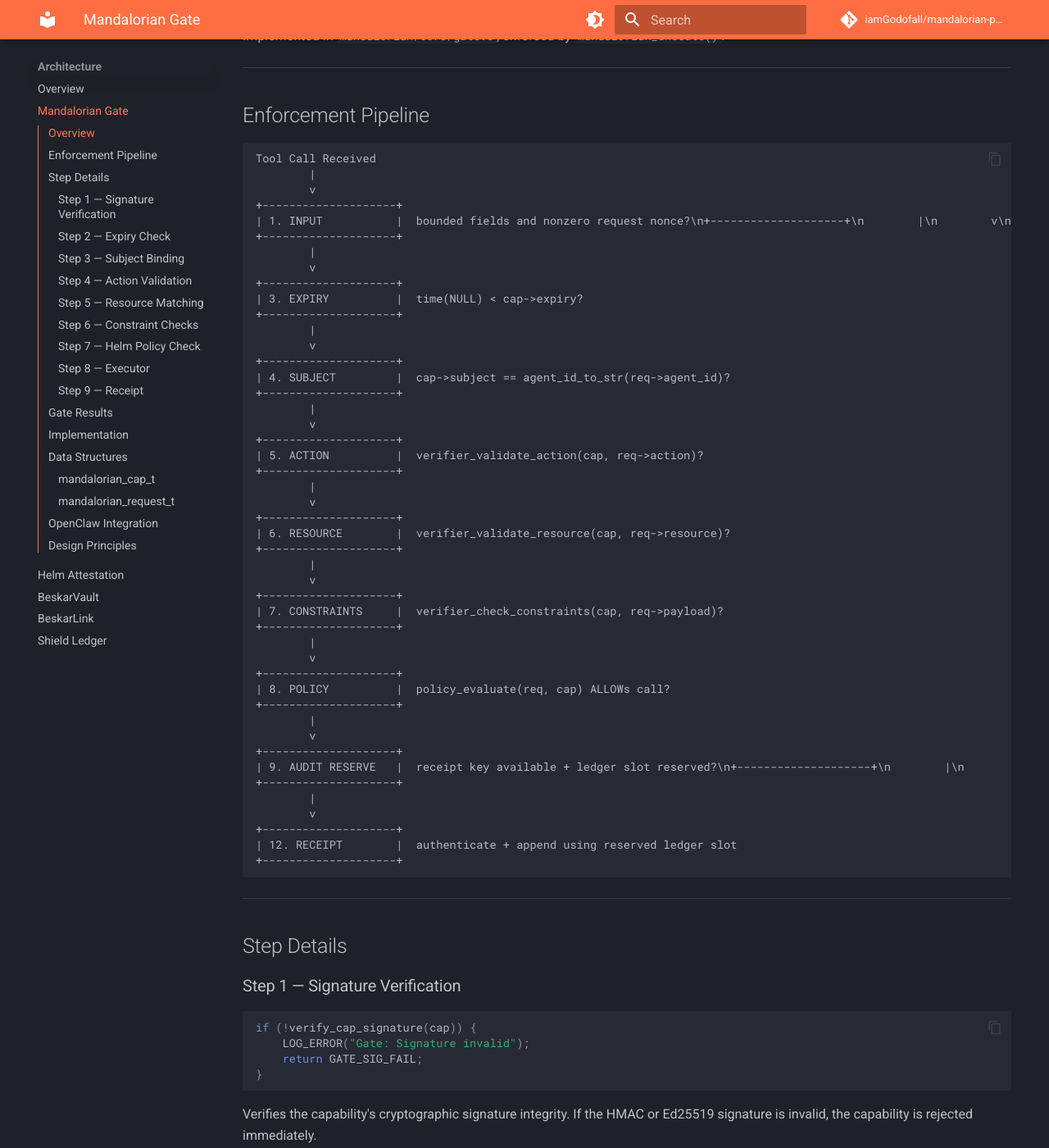
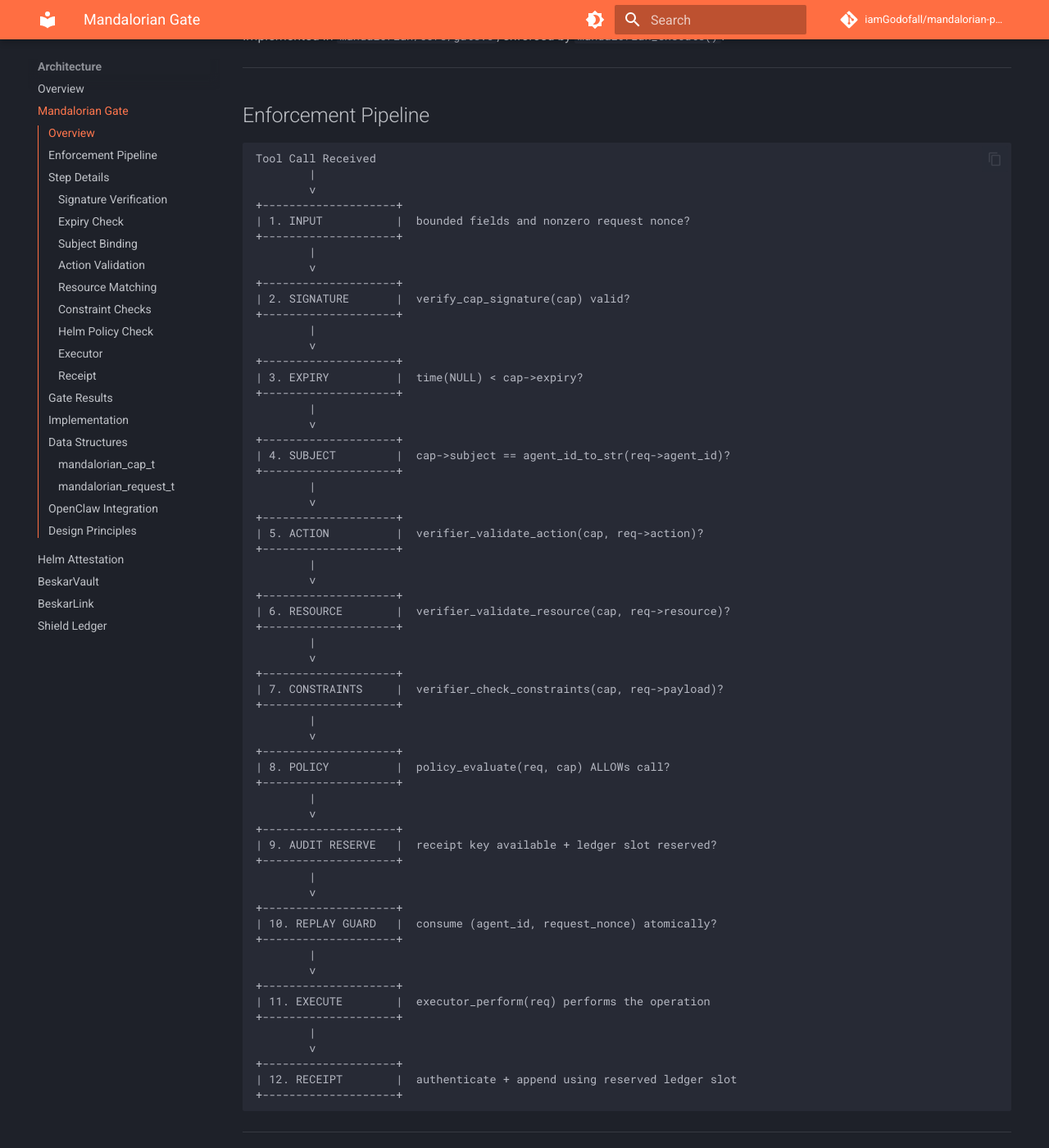
Before and after one commit to iamGodofall/mandalorian-project, an MkDocs documentation site: the page built from docs/architecture/gate.md, in a window 1280 px wide and 1400 px high, scrolled down 432 px. Shown: the whole window at 82% size. Built offline with MkDocs 1.6.1 and Material for MkDocs 9.7.7, drawn with Linux system fonts in a browser that asks for light colours; comment, search, counter and statistics services are not loaded; some of the changed text lies outside the part shown.

Commit message:
Fix pipeline diagram formatting and remove stale step numbering

````diff
--- a/docs/architecture/gate.md
+++ b/docs/architecture/gate.md
@@ -19,7 +19,12 @@
         |
         v
 +--------------------+
-| 1. INPUT           |  bounded fields and nonzero request nonce?\n+--------------------+\n        |\n        v\n+--------------------+\n| 2. SIGNATURE       |  verify_cap_signature(cap) valid?
+| 1. INPUT           |  bounded fields and nonzero request nonce?
++--------------------+
+        |
+        v
++--------------------+
+| 2. SIGNATURE       |  verify_cap_signature(cap) valid?
 +--------------------+
         |
         v
@@ -54,7 +59,17 @@
         |
         v
 +--------------------+
-| 9. AUDIT RESERVE   |  receipt key available + ledger slot reserved?\n+--------------------+\n        |\n        v\n+--------------------+\n| 10. REPLAY GUARD   |  consume (agent_id, request_nonce) atomically?\n+--------------------+\n        |\n        v\n+--------------------+\n| 11. EXECUTE        |  executor_perform(req) performs the operation
+| 9. AUDIT RESERVE   |  receipt key available + ledger slot reserved?
++--------------------+
+        |
+        v
++--------------------+
+| 10. REPLAY GUARD   |  consume (agent_id, request_nonce) atomically?
++--------------------+
+        |
+        v
++--------------------+
+| 11. EXECUTE        |  executor_perform(req) performs the operation
 +--------------------+
         |
         v
@@ -67,7 +82,7 @@
 
 ## Step Details
 
-### Step 1 — Signature Verification
+### Signature Verification
 
 ```c
 if (!verify_cap_signature(cap)) {
@@ -78,7 +93,7 @@
 
 Verifies the capability's cryptographic signature integrity. If the HMAC or Ed25519 signature is invalid, the capability is rejected immediately.
 
-### Step 2 — Expiry Check
+### Expiry Check
 
 ```c
 if (time(NULL) > cap->expiry) {
@@ -89,7 +104,7 @@
 
 Capabilities are time-limited by design. Long-lived capabilities require explicit renewal.
 
-### Step 3 — Subject Binding
+### Subject Binding
 
 ```c
 if (strcmp(cap->subject, agent_id_to_str(req->agent_id)) != 0) {
@@ -100,7 +115,7 @@
 
 A capability issued to Agent A cannot be used by Agent B. Subject string comparison after ID-to-string conversion.
 
-### Step 4 — Action Validation
+### Action Validation
 
 ```c
 if (!verifier_validate_action(cap, req->action)) {
@@ -110,7 +125,7 @@
 
 Validates the requested action against the capability's granted actions bitmap or list.
 
-### Step 5 — Resource Matching
+### Resource Matching
 
 ```c
 if (!verifier_validate_resource(cap, req->resource)) {
@@ -120,7 +135,7 @@
 
 Pattern matching against `cap->resource`. `/home/agent/*` does not grant `/etc/shadow`.
 
-### Step 6 — Constraint Checks
+### Constraint Checks
 
 ```c
 if (!verifier_check_constraints(cap, req->payload)) {
@@ -130,7 +145,7 @@
 
 Rate limiting, payload size limits, and temporal constraints (business hours, maintenance windows).
 
-### Step 7 — Helm Policy Check
+### Helm Policy Check
 
 ```c
 if (!policy_evaluate(req, cap)) {
@@ -141,7 +156,7 @@
 
 Dynamic security policy from Helm. Can revoke capabilities in real-time based on threat signals or schedule changes.
 
-### Step 8 — Executor
+### Executor
 
 ```c
 ledger_reservation_t reservation = LEDGER_RESERVATION_INIT;
@@ -154,7 +169,7 @@
 
 Currently simulates the operation. The repository does not yet hand real filesystem or process authority through an seL4 object capability; do not treat the host C gate as an OS isolation boundary.
 
-### Step 9 — Receipt
+### Receipt
 
 ```c
 receipt_t receipt = generate_receipt(req, cap, GATE_OK, NULL);
````
